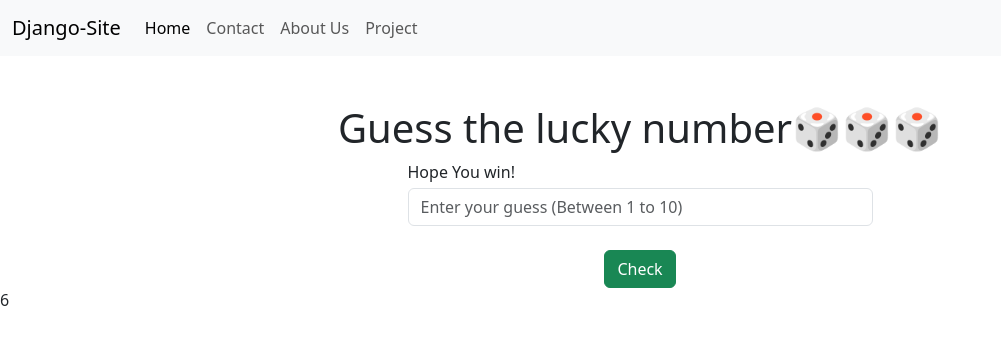
After one commit to sahiladhikari39/GeekforGeeks_Django, a Django app: page /project/ in a window 1280 px wide. The commit adds this page. Shown: the top 345 px of the page, without its empty margins (0-1001 px from the left). Run offline with Django 5.2, Linux system fonts and the light colour scheme.

Commit message:
added a mini number guessing game

```diff
--- a/learn/home/templates/home/about.html
+++ b/learn/home/templates/home/about.html
@@ -1,6 +1,8 @@
 {% extends "home/base.html" %}
 {% block start %}
+<div class='container'>
     <h1>Hello Everyone!</h1>
     <p>This is about us page!😂</p>
+</div>
 {% include "home/image.html" %}
 {% endblock %}
--- a/learn/home/templates/home/base.html
+++ b/learn/home/templates/home/base.html
@@ -7,17 +7,32 @@
     <link href="https://cdn.jsdelivr.net/npm/bootstrap@5.3.7/dist/css/bootstrap.min.css" rel="stylesheet" integrity="sha384-LN+7fdVzj6u52u30Kp6M/trliBMCMKTyK833zpbD+pXdCLuTusPj697FH4R/5mcr" crossorigin="anonymous">
   </head>
   <body>
+    <nav class="navbar navbar-expand-lg bg-body-tertiary">
+  <div class="container-fluid">
+    <a class="navbar-brand" href="#">Django-Site</a>
+    <button class="navbar-toggler" type="button" data-bs-toggle="collapse" data-bs-target="#navbarNav" aria-controls="navbarNav" aria-expanded="false" aria-label="Toggle navigation">
+      <span class="navbar-toggler-icon"></span>
+    </button>
+    <div class="collapse navbar-collapse" id="navbarNav">
+      <ul class="navbar-nav">
+        <li class="nav-item">
+          <a class="nav-link active" aria-current="page" href="{% url 'index'%}">Home</a>
+        </li>
+        <li class="nav-item">
+          <a class="nav-link" href="{% url 'contact'%}">Contact</a>
+        </li>
+        <li class="nav-item">
+          <a class="nav-link" href="{% url 'about'%}">About Us</a>
+        </li>
+        <li class="nav-item">
+          <a class="nav-link" href="{% url 'project'%}">Project</a>
+        </li>
+      </ul>
+    </div>
+  </div>
+</nav>
     {% block start%}
 
     {% endblock %}
-    <div class="container">
-        <h1>Hello, world!</h1>
-        <script src="https://cdn.jsdelivr.net/npm/bootstrap@5.3.7/dist/js/bootstrap.bundle.min.js" integrity="sha384-ndDqU0Gzau9qJ1lfW4pNLlhNTkCfHzAVBReH9diLvGRem5+R9g2FzA8ZGN954O5Q" crossorigin="anonymous"></script>
-        <p>
-            <a href="{% url 'index'%}">Home</a><br>
-            <a href="{% url 'contact'%}">Contact Us</a><br>
-            <a href="{% url 'about'%}">About Us</a>
-        </p>
-    </div>
 </body>
 </html>
--- a/learn/home/templates/home/contact.html
+++ b/learn/home/templates/home/contact.html
@@ -1,6 +1,7 @@
 {% extends "home/base.html" %}
 {% block start %}
+<div class='container'>
     <h1>Hello Everyone!</h1>
     <p>Contact us! 📞📲📱</p>
-
+</div>
 {% endblock %}
--- a/learn/home/templates/home/dynamic_url.html
+++ b/learn/home/templates/home/dynamic_url.html
@@ -1,7 +1,9 @@
 {% extends "home/base.html" %}
 {% block start %}
+<div class='container'>
     <h1>Hello Everyone!</h1>
     <p>It's Dynamic Url Time</p>
     <p>The first dynamic url passed = {{id}}</p>
     <p>The second dynamic url passed = {{id2}}</p>
+</div>
 {% endblock %}
--- a/learn/home/templates/home/image.html
+++ b/learn/home/templates/home/image.html
@@ -1,4 +1,6 @@
 <hr>
+<div class='container'>
 <img src="https://picsum.photos/seed/picsum/200/300" alt="photo of pikachu">
 <h3 style="color: #80D8C3">This image is included from image.html</h3>
+</div>
 <hr>
--- /dev/null
+++ b/learn/home/templates/project/project.html
@@ -0,0 +1,52 @@
+{% extends "home/base.html" %}
+
+{% block start %}
+    <div class="container mt-5">
+        <h1 class="text-center">Guess the lucky number🎲🎲🎲</h1>
+        <form action="#">
+            <div class="form-group col-md-5 mx-auto">
+                <label>Hope You win!</label>
+                <input class="form-control mt-1" placeholder="Enter your guess (Between 1 to 10)" id="input">
+            </div>
+        </form>
+        <div class="text-center">
+            <button type="button" class="btn btn-success mt-4" onclick="check()">Check</button>
+        </div>
+    </div>
+    <form action="" method="get"></form>
+
+    <p>{{ranNum}}</p>
+
+    <script>
+        var num = {{ranNum}}
+        var guess = document.getElementById('input')
+        var count = 3
+        function check(){
+            count -=1
+            if(input.value == ""){
+                alert("You cannot leave the guess blank!")
+            }
+
+            if(count==0){
+                alert("Game over 😕")
+                window.location.reload()
+                return
+            }
+
+            if(num==input.value){
+                alert("Congratulations you won!")
+                window.location.reload()
+                return
+            }else if(num > input.value){
+                alert(`Num might be higher than your guess😜 \n Total chance:3 \n Chance left: ${count} `)
+                input.value = ""
+                return
+            }else if(num < input.value){
+                alert(`Num might be less than your guess😜 \n Total chance:3 \n Chance left: ${count} `)
+                input.value = ""
+                return
+            }
+        }
+
+    </script>
+{% endblock %}
--- a/learn/home/views.py
+++ b/learn/home/views.py
@@ -29,3 +29,9 @@ def about(request):
 
 def dynamic_url(request, id, id2):
     return render(request, 'home/dynamic_url.html', context={'id':id, 'id2':id2})
+
+
+def project(request):
+    ranNum= random.randint(1, 10)
+    context={'ranNum':ranNum}
+    return render(request, 'project/project.html', context)
--- a/learn/learn/urls.py
+++ b/learn/learn/urls.py
@@ -23,5 +23,6 @@ urlpatterns = [
     path('', views.index, name='index'),
     path('about/', views.about, name='about'),
     path('contact/', views.contact, name='contact'),
+    path('project/', views.project, name='project'),
     path('<id>/<int:id2>/', views.dynamic_url, name='dynamic_url'), #arko chahi type nii def grna milxa like <int:id>
 ]
```
